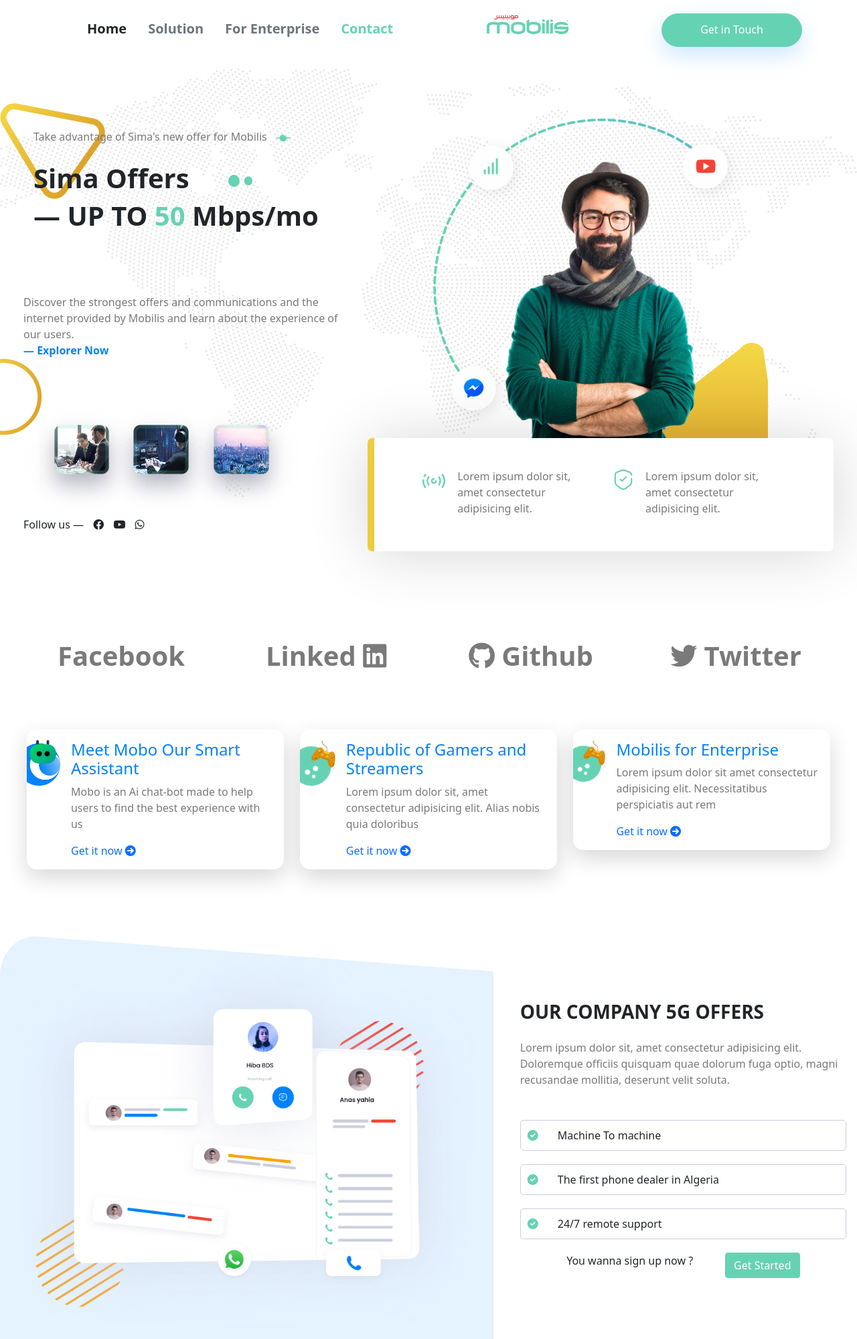
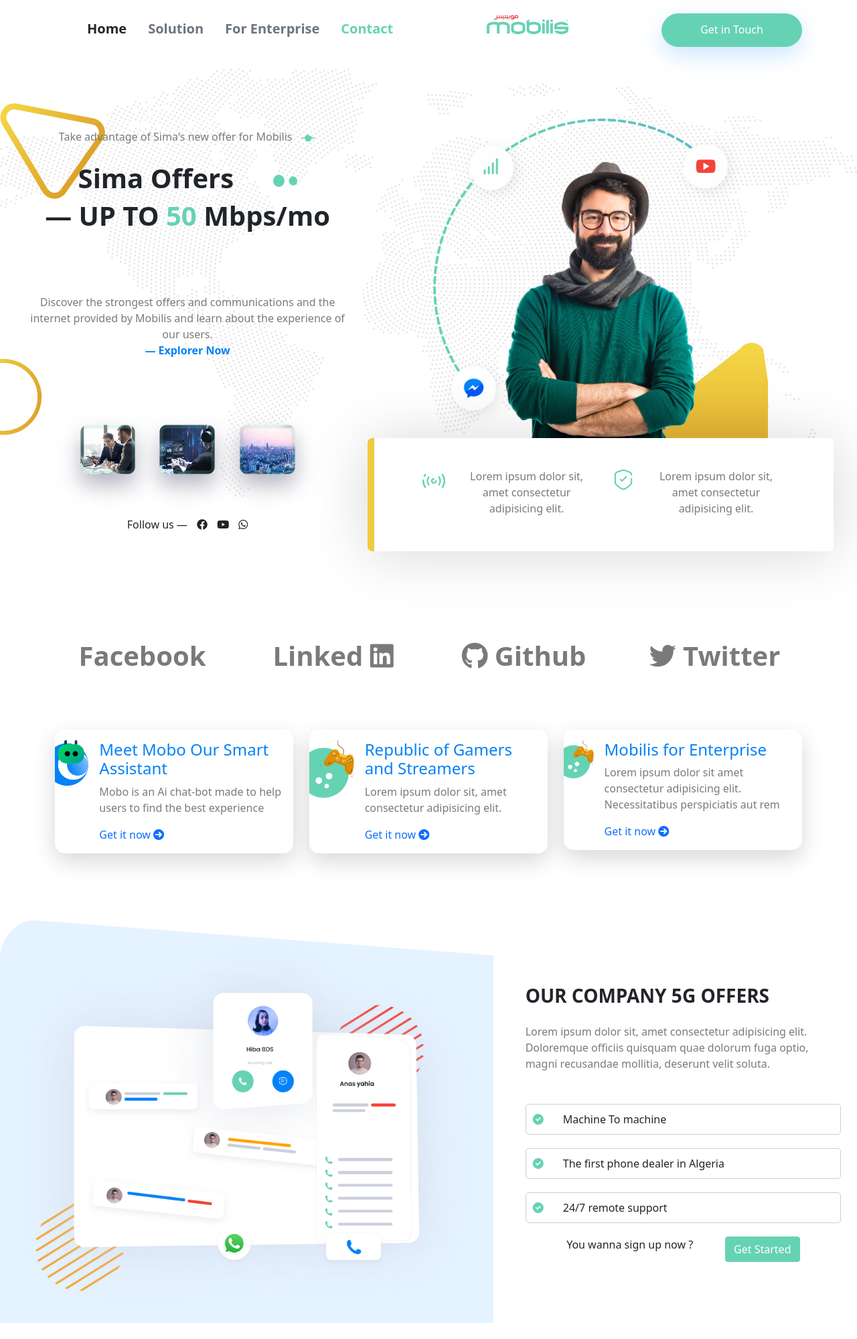
Before and after one commit to raidski20/mobilis-website, a plain HTML site: page index.html in a window 1280 px wide. Shown: the top 1999 px of the page at 67% size. Drawn offline with Linux system fonts and the light colour scheme.

Commit message:
Added Readme File

```diff
--- a/assets/css/main.css
+++ b/assets/css/main.css
@@ -60,7 +60,7 @@ img {
 .newsletter,
 .contact-us,
 .copyright {
-    padding: 40px 40px;
+    padding: 40px 0;
 }
 
 /* Navbar */
--- a/index.html
+++ b/index.html
@@ -53,7 +53,7 @@
     <!-- End Navbar -->
 
     <!-- Hero -->
-    <div class="hero-section">
+    <div class="hero-section text-center">
         <div class="row">
             <div class="col-sm-12 col-lg-5 mb-5">
                 <div class="wrapper">
@@ -128,6 +128,7 @@
 
     <!-- Social Medias -->
     <div class="social-media text-center">
+        <div class="container">
             <div class="row">
                 <div class="col-sm-12 col-md-6 col-lg-3">
                     <div class="big-title text-gray mb-3 mb-md-0">Facebook</div>
@@ -145,12 +146,13 @@
                     <div class="big-title text-gray"><i class="fa-brands fa-twitter"></i> Twitter</div>
                 </div>
             </div>
-
+        </div>
     </div>
     <!-- End Social Medias -->
 
     <!-- Services -->
     <div class="services">
+        <div class="container">
             <div class="row">
 
                 <div class="col-sm-12 col-lg-4">
@@ -160,7 +162,7 @@
                         </div>
                         <div class="service-card-body ms-0 ms-md-3">
                             <h4>Meet Mobo Our Smart Assistant</h4>
-                        <p class="text-gray">Mobo is an Ai chat-bot made to help users to find the best experience with us</p>
+                            <p class="text-gray">Mobo is an Ai chat-bot made to help users to find the best experience</p>
                             <a href="#" class="text-decoration-none">Get it now <i class="fa-solid fa-circle-arrow-right"></i></a>
                         </div>
                     </div>
@@ -173,7 +175,7 @@
                         </div>
                         <div class="service-card-body ms-0 ms-md-3">
                             <h4>Republic of Gamers and Streamers</h4>
-                        <p class="text-gray">Lorem ipsum dolor sit, amet consectetur adipisicing elit. Alias nobis quia doloribus</p>
+                            <p class="text-gray">Lorem ipsum dolor sit, amet consectetur adipisicing elit.</p>
                             <a href="#" class="text-decoration-none">Get it now <i class="fa-solid fa-circle-arrow-right"></i></a>
                         </div>
                     </div>
@@ -194,6 +196,7 @@
 
             </div>
         </div>
+    </div>
     <!-- End Services -->
 
     <!-- Offers -->
@@ -205,7 +208,8 @@
                 </div>
             </div>
             <div class="col-sm-12 col-lg-5">
-                <div class="offers-txt mt-5 p-3 pt-lg-5">
+                <div class="container">
+                <div class="offers-txt mt-5 pt-5">
                     <h3 class="fw-bold mb-4">OUR COMPANY 5G OFFERS</h3>
                     <div class="small-title">
                         Lorem ipsum dolor sit, amet consectetur adipisicing elit. Doloremque officiis quisquam quae dolorum fuga optio, magni recusandae mollitia, deserunt velit soluta.
@@ -233,10 +237,12 @@
             </div>
             </div>
         </div>
+    </div>
     <!-- End Offers -->
 
     <!-- Journey -->
     <div class="journey">
+        <div class="container">
             <h3 class="fw-bold text-center mb-5">Start your journey with right way</h3>
             <div class="row">
                 <div class="col-sm-12 col-lg-6">
@@ -331,10 +337,12 @@
                 </button>
             </div>
         </div>
+    </div>
     <!-- End Journey -->
 
     <!-- Newsletter -->
     <div class="newsletter text-center">
+        <div class="container">
         <h3 class="fw-bold text-center mb-3">Join our newsletter</h3>
         <p>Join our newsletter to stay informed of our latest products</p>
 
@@ -344,6 +352,7 @@
                 <button type="submit" class="btn btn-sky">Subscribe</button>
             </div>
         </form>
+    </div>
 
     </div>
     <!-- End Newsletter -->
@@ -356,6 +365,7 @@
 
     <!-- Contact-us -->
     <div class="contact-us">
+        <div class="container">
             <div class="row">
                 <div class="contact-us-details col-sm-12 col-lg-5">
                     <h3 class="fw-bold mb-3">Let's CONNECT</h3>
@@ -415,11 +425,14 @@
                 </div>
             </div>
         </div>
+    </div>
     <!-- End Contact-us -->
 
     <!-- Copyright -->
     <div class="copyright text-center">
+        <div class="container">
             <div style="color: #00000E96;">All rights is reserved for Mobilis &copy; 2022</div>
+        </div>
     </div>
     <!-- End Copyright -->
 
```
Also changed, not shown: 1 other file. Lines whose indentation alone changed are shown as unchanged.
